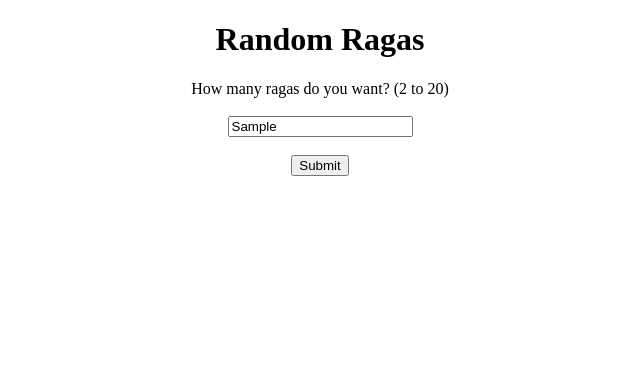
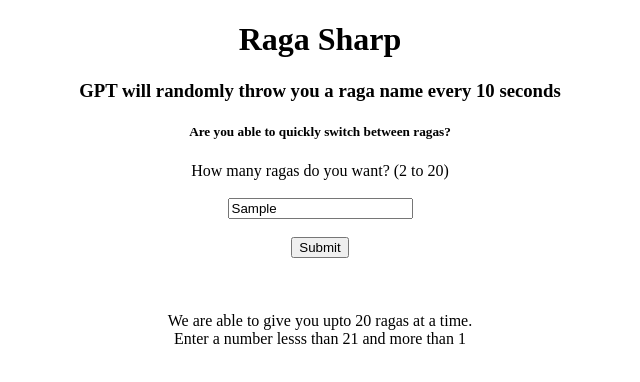
Before and after one commit to meerasndr/raga-gpt, a plain HTML site: page frontend/index.html in a window 1280 px wide. Both pictures are taken after typing "Sample" into the empty fields and a click on the button "Submit". Shown: the whole page, without its empty margins (320-960 px from the left). Drawn offline with Linux system fonts and the light colour scheme; no server answers.

Commit message:
handle raga number logic in frontend

```diff
--- a/frontend/index.html
+++ b/frontend/index.html
@@ -6,7 +6,9 @@
 </head>
 <body>
     <center>
-        <h1>Random Ragas</h1>
+        <h1>Raga Sharp</h1>
+        <h3>GPT will randomly throw you a raga name every 10 seconds</h3>
+        <h5>Are you able to quickly switch between ragas?</h5>
         <form>
             <label for="raganum">How many ragas do you want? (2 to 20) </label><br><br>
             <input type="text" id="raganum" name="raganum"><br><br>
--- a/frontend/script.js
+++ b/frontend/script.js
@@ -1,9 +1,12 @@
 function sendData() {
     const raganum = parseInt(document.getElementById("raganum").value);
+
     const data = {
         raganum: raganum,
     };
-
+    const resultDiv = document.getElementById("result");
+    resultDiv.innerHTML = ""
+    if (raganum < 21 && raganum > 1 ){
         fetch(`http://0.0.0.0:8000/${raganum}`, {
         method: 'POST',
         headers: {
@@ -13,7 +16,7 @@ function sendData() {
     })
         .then(response => response.json())
         .then(result => {
-        const resultDiv = document.getElementById("result");
+        //const resultDiv = document.getElementById("result");
             console.log(result)
             resultDiv.innerHTML = ""
             const ragalist = result.message;
@@ -27,3 +30,8 @@ function sendData() {
         console.error('Error:', error);
     });
     }
+    else {
+        resultDiv.innerHTML += "We are able to give you upto 20 ragas at a time. <br> Enter a number lesss than 21 and more than 1"
+    }
+
+}
```
Lines whose indentation alone changed are shown as unchanged.
